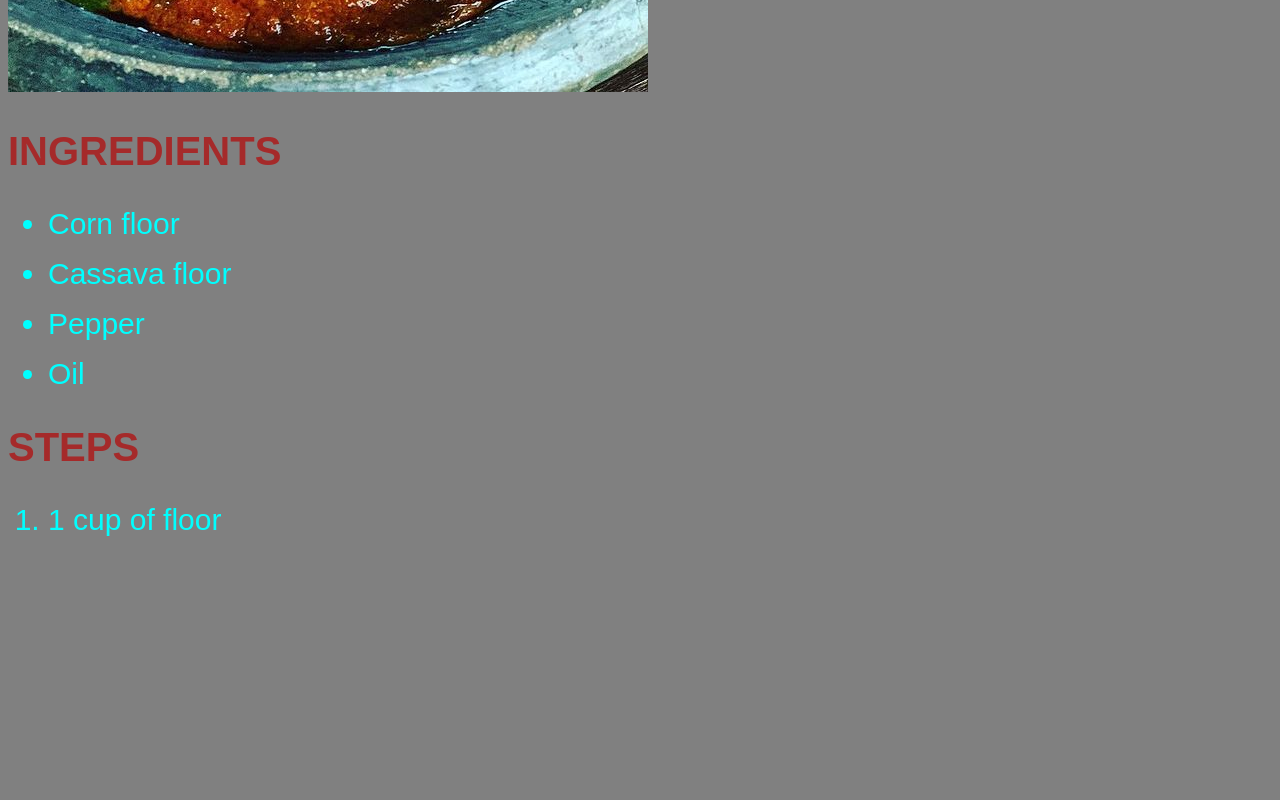
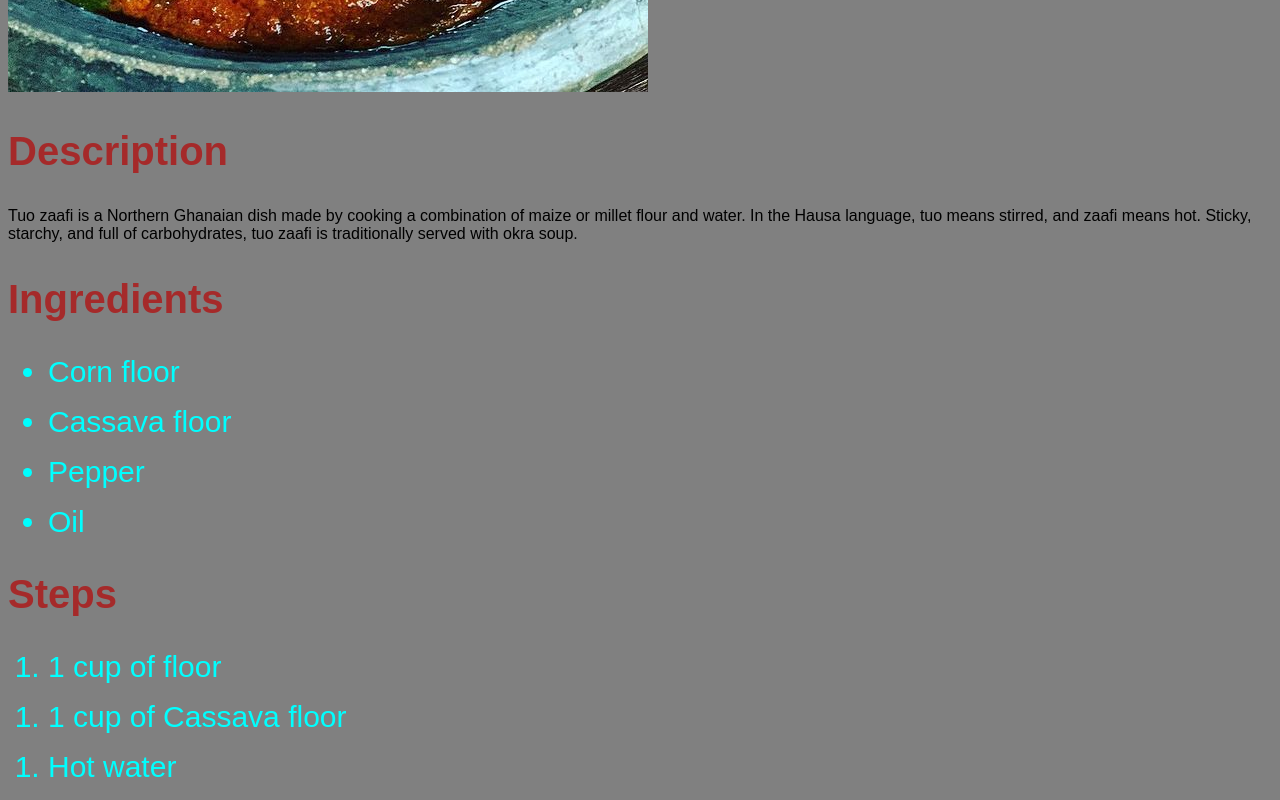
Before and after one commit to Mokars86/Grassroot-recipe, a plain HTML site: page tz.html in a window 1280 px wide. Shown: the part 673-1473 px from the top of the page. Before the commit the page ends 1226 px from the top, so only its background shows below. Drawn offline with Linux system fonts and the light colour scheme.

Commit message:
updating tz.html

```diff
--- a/tz.html
+++ b/tz.html
@@ -7,15 +7,25 @@
 </head>
 <link rel="stylesheet" href="styles.css">
 <body>
+
     <h1>TUO ZAAFI RECIPE</h1>
     <img src="images/tz.jpg" alt="tz image">
-    <h2>INGREDIENTS</h2>
+
+    <h2>Description</h2>
+    <p class="new">Tuo zaafi is a Northern Ghanaian dish made by cooking a combination of maize or millet flour and water.
+    In the Hausa language, tuo means stirred, and zaafi means hot.
+    Sticky, starchy, and full of carbohydrates, tuo zaafi is traditionally served with okra soup.</p>
+
+    <h2>Ingredients</h2>
     <ul><li>Corn floor</li></ul>
     <ul><li>Cassava floor</li></ul>
     <ul><li>Pepper</li></ul>
     <ul><li>Oil</li></ul>
-    <h2>STEPS</h2>
-    <ol><li>1 cup of floor</li></ol>
+
+    <h2>Steps</h2>
+    <ol><li> 1 cup of floor</li></ol>
+    <ol><li> 1 cup of Cassava floor</li></ol>
+    <ol><li> Hot water</li></ol>
 
 </body>
 </html>
```
